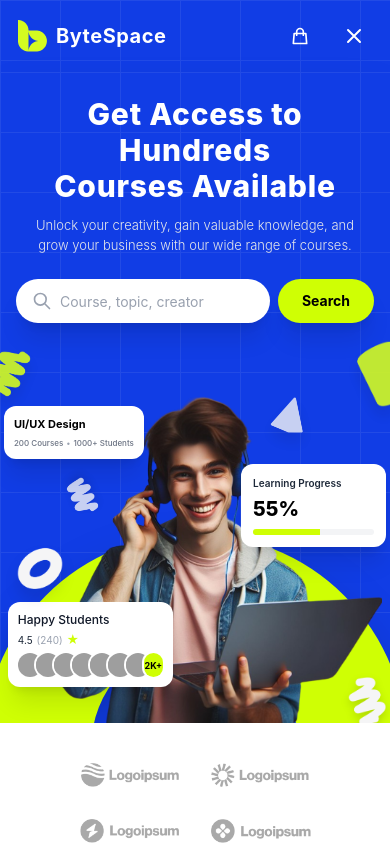
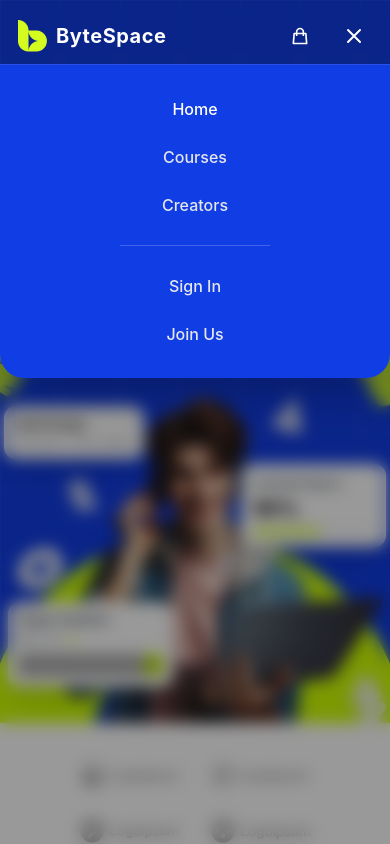
Before and after one commit to Eshtiaque/Bytespace-frontend, a React (Vite) app: page / in a window 390 px wide. Both pictures are taken after a click on the button 354 px from the left and 36 px from the top of the page. Shown: the top 844 px of the page. Built offline with nearby package versions, Linux system fonts and the light colour scheme; grey boxes are pictures that could not be loaded.

Commit message:
Complete Nav Issue

```diff
--- a/src/components/Navbar/Navbar.jsx
+++ b/src/components/Navbar/Navbar.jsx
@@ -1,15 +1,28 @@
-import React, { useState } from 'react';
+import React, { useState, useEffect } from 'react';
 import { Link } from 'react-router-dom';
 
 const Navbar = () => {
   const [isMobileMenuOpen, setIsMobileMenuOpen] = useState(false);
 
+  const closeMenu = () => setIsMobileMenuOpen(false);
+
+  // Prevent background scrolling when mobile menu is open
+  useEffect(() => {
+    if (isMobileMenuOpen) {
+      document.body.style.overflow = 'hidden';
+    } else {
+      document.body.style.overflow = 'unset';
+    }
+  }, [isMobileMenuOpen]);
+
   return (
-    <nav className="flex items-center justify-between px-4 md:px-8 py-4 md:py-6 text-white max-w-7xl mx-auto w-full relative z-50">
+    <>
+      <header className="w-full relative z-[99999]">
+        <nav className="flex items-center justify-between px-4 md:px-8 py-4 md:py-6 text-white max-w-7xl mx-auto w-full">
 
           {/* Brand Logo */}
-     <Link to="/">
-      <div className="flex items-center gap-2 cursor-pointer z-50">
+          <Link to="/" onClick={closeMenu}>
+            <div className="flex items-center gap-2 cursor-pointer">
               <img
                 src="/Vector.png"
                 alt="ByteSpace Logo"
@@ -22,30 +35,20 @@ const Navbar = () => {
           {/* Center Navigation Links - Desktop Only */}
           <ul className="hidden md:flex items-center gap-8 text-sm font-medium">
             <li>
-    <Link to="/" className="cursor-pointer hover:text-gray-300 transition-colors">
-      Home
-    </Link>
+              <Link to="/" className="cursor-pointer hover:text-gray-300 transition-colors">Home</Link>
             </li>
             <li>
-    <Link to="/courses" className="cursor-pointer text-gray-300 hover:text-white transition-colors">
-      Courses
-    </Link>
+              <Link to="/courses" className="cursor-pointer text-gray-300 hover:text-white transition-colors">Courses</Link>
             </li>
             <li>
-    <Link to="/creators" className="cursor-pointer text-gray-300 hover:text-white transition-colors">
-      Creators
-    </Link>
+              <Link to="/creators" className="cursor-pointer text-gray-300 hover:text-white transition-colors">Creators</Link>
             </li>
           </ul>
 
           {/* Right Action Buttons & Mobile Toggle */}
-      <div className="flex items-center gap-4 md:gap-6 text-sm font-medium z-50">
-        <Link to="/login" className="hover:text-gray-300 transition-colors hidden sm:block">
-  Sign In
-</Link>
-<Link to="/signup" className="hover:text-gray-300 transition-colors hidden sm:block">
-  Join Us
-</Link>
+          <div className="flex items-center gap-4 md:gap-6 text-sm font-medium">
+            <Link to="/login" className="hover:text-gray-300 transition-colors hidden sm:block">Sign In</Link>
+            <Link to="/signup" className="hover:text-gray-300 transition-colors hidden sm:block">Join Us</Link>
 
             {/* Cart Icon */}
             <button className="p-2 hover:bg-white/10 rounded-full transition-colors relative">
@@ -68,25 +71,44 @@ const Navbar = () => {
               </svg>
             </button>
           </div>
+        </nav>
+      </header>
 
-      {/* Mobile Navigation Dropdown Menu */}
+      {/* MOBILE MENU OVERLAY */}
+
       {isMobileMenuOpen && (
-        <div className="absolute top-full left-0 w-full bg-[#113de5] border-t border-white/10 flex flex-col items-center py-6 gap-5 md:hidden shadow-2xl rounded-b-2xl z-40">
-          <span className="cursor-pointer text-white font-medium hover:text-gray-300 transition-colors">Home</span>
-          <span className="cursor-pointer text-gray-300 hover:text-white transition-colors">Courses</span>
-          <span className="cursor-pointer text-gray-300 hover:text-white transition-colors">Creators</span>
+        <div
+          className="md:hidden fixed inset-0 z-[99998] bg-black/40 backdrop-blur-sm"
+          onClick={closeMenu}
+        >
+          {/* Dropdown Box */}
+          <div
+            className="absolute top-[64px] left-0 w-full bg-[#113de5] flex flex-col items-center py-8 gap-6 shadow-2xl rounded-b-3xl border-t border-white/10"
+            onClick={(e) => e.stopPropagation()} // Prevents closing when clicking inside the menu area itself
+          >
+            <Link to="/" onClick={closeMenu} className="text-white font-medium text-base hover:text-gray-300 transition-colors">
+              Home
+            </Link>
+            <Link to="/courses" onClick={closeMenu} className="text-gray-200 font-medium text-base hover:text-white transition-colors">
+              Courses
+            </Link>
+            <Link to="/creators" onClick={closeMenu} className="text-gray-200 font-medium text-base hover:text-white transition-colors">
+              Creators
+            </Link>
 
-          {/* Sign In & Join Us for extra small screens */}
-          <hr className="w-1/2 border-white/20 my-1 sm:hidden" />
-          <Link to="/login" className="cursor-pointer text-gray-300 hover:text-white transition-colors sm:hidden">
+            {/* Divider for Mobile */}
+            <hr className="w-[150px] border-white/20 my-1" />
+
+            <Link to="/login" onClick={closeMenu} className="text-gray-200 font-medium text-base hover:text-white transition-colors">
               Sign In
             </Link>
-          <Link to="/signup" className="cursor-pointer text-gray-300 hover:text-white transition-colors sm:hidden">
+            <Link to="/signup" onClick={closeMenu} className="text-gray-200 font-medium text-base hover:text-white transition-colors">
               Join Us
             </Link>
           </div>
+        </div>
       )}
-    </nav>
+    </>
   );
 };
 
```
Lines whose indentation alone changed are shown as unchanged.
